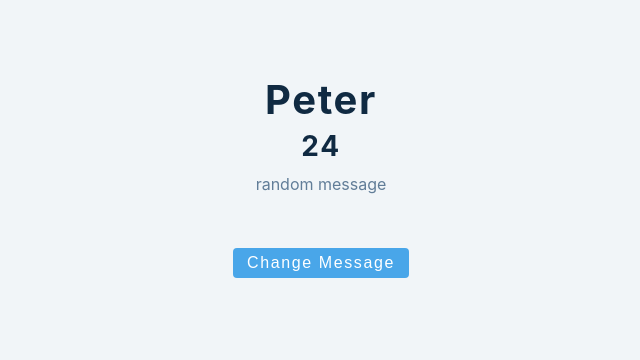
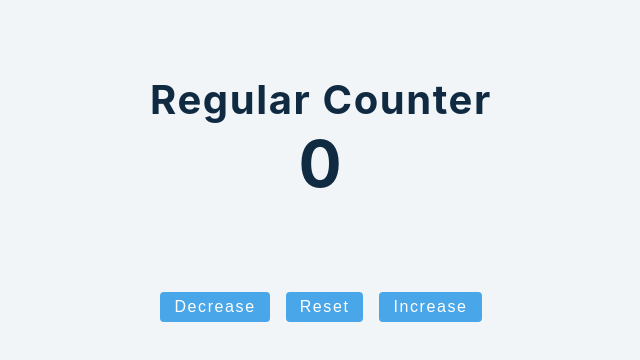
Before and after one commit to rocksongabriel/sturdy-carnival, a React (Vite) app in the folder advanced-react-tutorial/: page / in a window 1280 px wide. Shown: the top 360 px of the page, without its empty margins (319-959 px from the left). Built offline with nearby package versions, Linux system fonts and the light colour scheme.

Commit message:
Finish the useState tutorial

```diff
--- a/advanced-react-tutorial/src/App.jsx
+++ b/advanced-react-tutorial/src/App.jsx
@@ -4,14 +4,15 @@ import React from "react";
 // import ErrorExample from "./tutorial/1-useState/1-error-example";
 // import UseStateBasics from "./tutorial/1-useState/2-useState-basics"
 // import UseStateArray from "./tutorial/1-useState/3-useState-array"
-import UseStateObject from "./tutorial/1-useState/4-useState-object"
+// import UseStateObject from "./tutorial/1-useState/4-useState-object"
+import UseStateCounter from "./tutorial/1-useState/5-useState-counter";
 
 
 
 const App = () => {
   return (
     <div className="container">
-      <UseStateObject />
+      <UseStateCounter />
     </div>
   )
 }
--- /dev/null
+++ b/advanced-react-tutorial/src/tutorial/1-useState/5-useState-counter.jsx
@@ -0,0 +1,37 @@
+import React, {useState} from "react";
+
+const UseStateCounter = () => {
+
+  const [value, setValue] = useState(0);
+
+  const reset = () => {
+    setValue(0)
+  }
+
+  return <>
+    <section style={{margin: "4rem 0"}}>
+      <h2>regular counter</h2>
+      <h1>{value}</h1>
+    </section>
+
+    <button
+      className="btn"
+      onClick={() => setValue(value - 1)}>
+        Decrease
+    </button>
+    <button
+      className="btn"
+      onClick={reset}
+      >
+        Reset
+      </button>
+    <button
+      className="btn"
+      onClick={() => setValue(value + 1)}>
+        Increase
+      </button>
+  </>
+}
+
+
+export default UseStateCounter;
```
